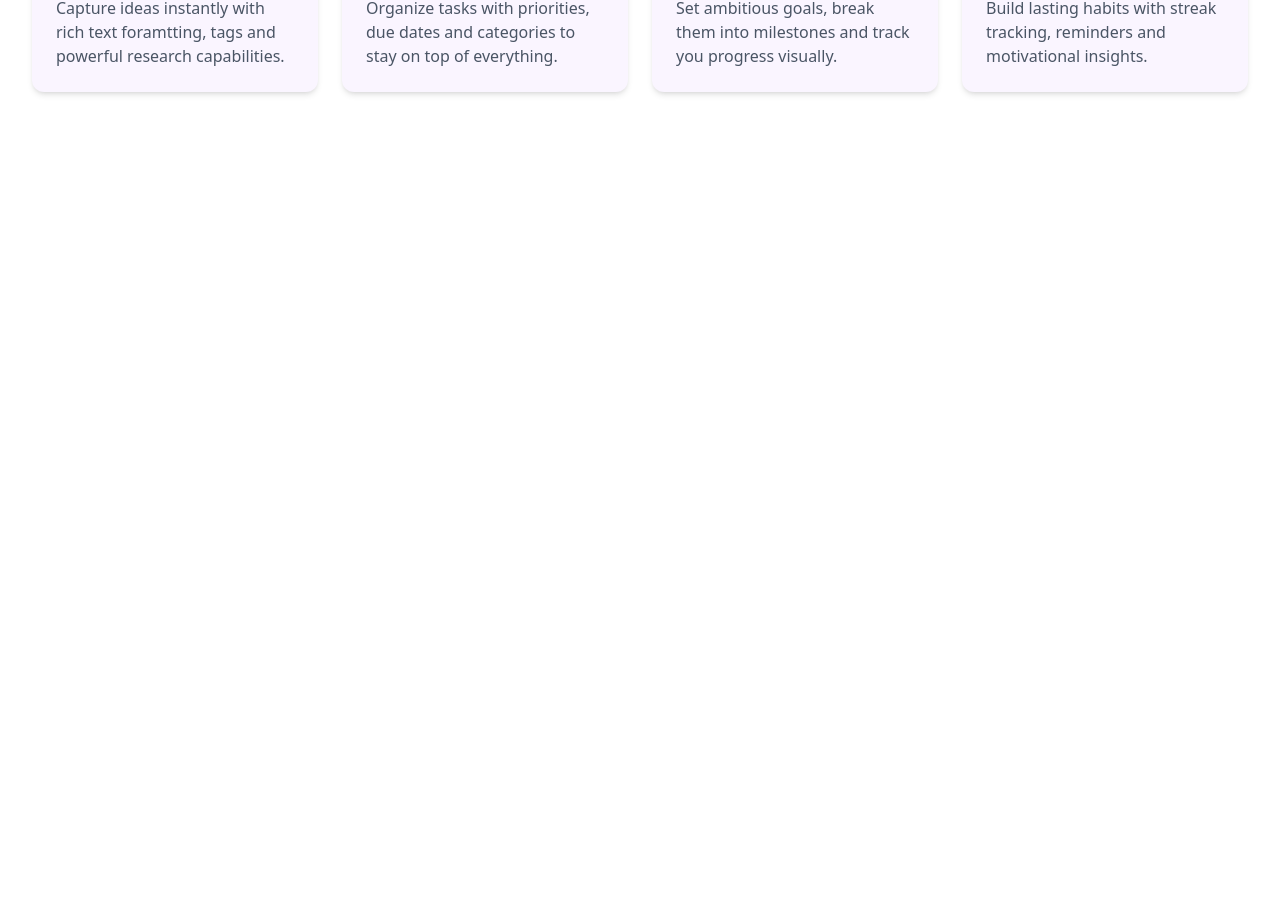
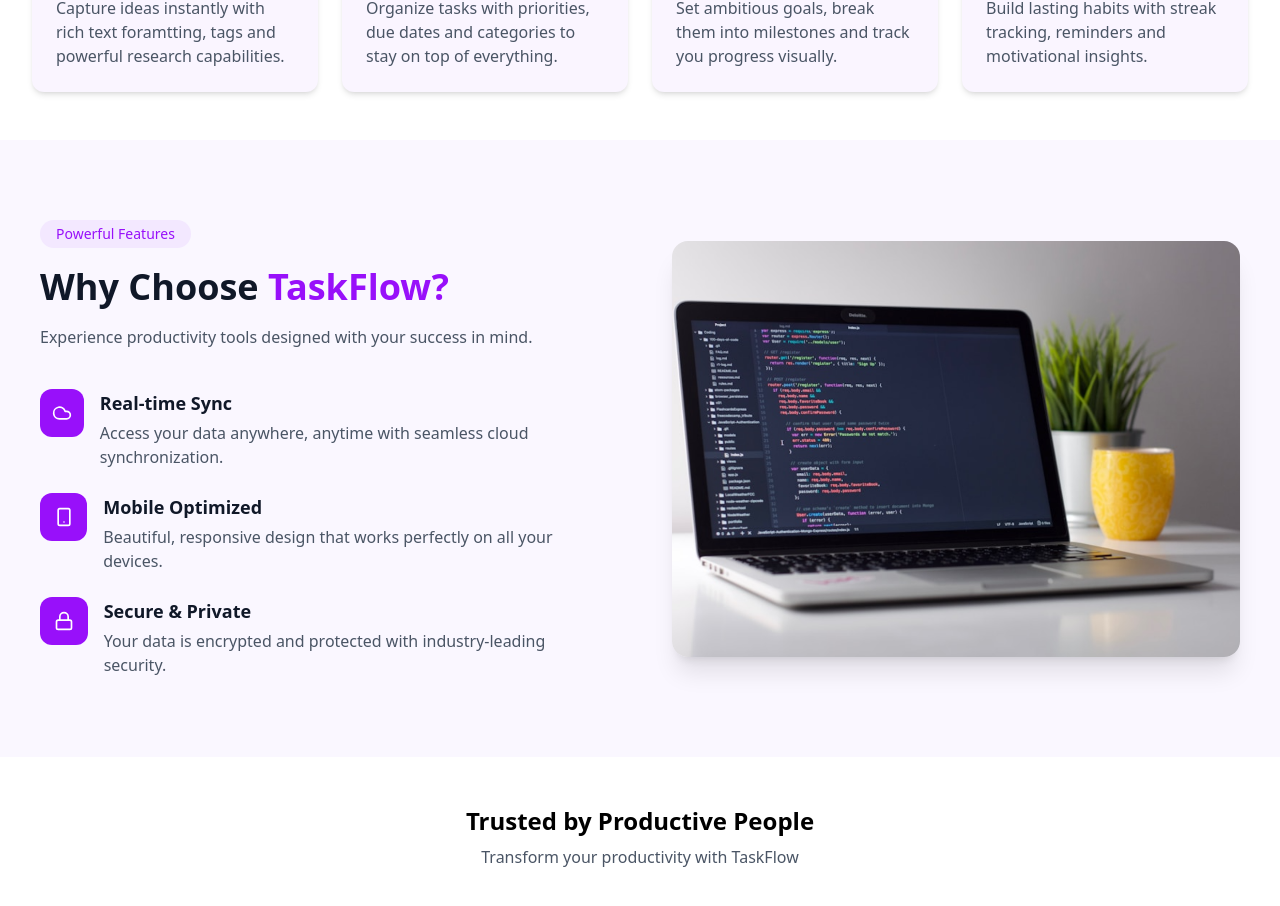
Before and after one commit to user2982024/Tracker_App, a React (Vite) app in the folder Frontend/: page / in a window 1280 px wide. Shown: the part 1271-2177 px from the top of the page. Before the commit the page ends 1411 px from the top, so only its background shows below. Built offline with nearby package versions, Linux system fonts and the light colour scheme.

Commit message:
One more Frontend section done

```diff
--- a/Frontend/src/App.jsx
+++ b/Frontend/src/App.jsx
@@ -2,6 +2,7 @@ import React from 'react'
 import Navbar from './UI_components/Navbar';
 import MainSreen_1 from './UI_components/MainScreen_1';
 import Card_1_Section from './UI_components/Card_1_Section';
+import MainScreen_2 from './UI_components/MainScreen_2';
 
 const App = () => {
   return (
@@ -9,6 +10,7 @@ const App = () => {
       <Navbar />
       <MainSreen_1 />
       <Card_1_Section />
+      <MainScreen_2 />
     </div>
   )
 }
--- a/Frontend/src/UI_components/MainScreen_2.jsx
+++ b/Frontend/src/UI_components/MainScreen_2.jsx
@@ -23,10 +23,10 @@ const features = [
 
 const MainScreen_2 = () => {
   return (
-    <section className="bg-[#faf7ff] py-20">
+    <>
+      <section className="bg-[#faf7ff] py-20 px-4">
         <div className="mx-auto max-w-7xl px-6">
           <div className="grid items-center gap-16 lg:grid-cols-2">
-
             {/* LEFT CONTENT */}
             <div>
               <span className="inline-flex items-center rounded-full bg-purple-100 px-4 py-1 text-sm font-medium text-purple-600">
@@ -38,14 +38,14 @@ const MainScreen_2 = () => {
               </h2>
 
               <p className="mt-4 max-w-xl text-gray-600">
-              Experience productivity tools designed with your success in mind.
+                Experience productivity tools designed with your success in
+                mind.
               </p>
 
               {/* FEATURES LIST */}
               <div className="mt-10 space-y-6">
                 {features.map((feature, index) => (
                   <div key={index} className="flex items-start gap-4">
-
                     {/* ICON */}
                     <div className="flex h-12 w-12 items-center justify-center rounded-xl bg-purple-600 text-white text-xl">
                       {feature.icon}
@@ -75,10 +75,14 @@ const MainScreen_2 = () => {
                 />
               </div>
             </div>
-
           </div>
         </div>
       </section>
+      <div className="text-center my-8 md:my-12">
+        <h1 className="font-semibold text-2xl">Trusted by Productive People</h1>
+        <p className="text-gray-600 my-2">Transform your productivity with TaskFlow</p>
+      </div>
+    </>
   );
 };
 
```
Lines whose indentation alone changed are shown as unchanged.
